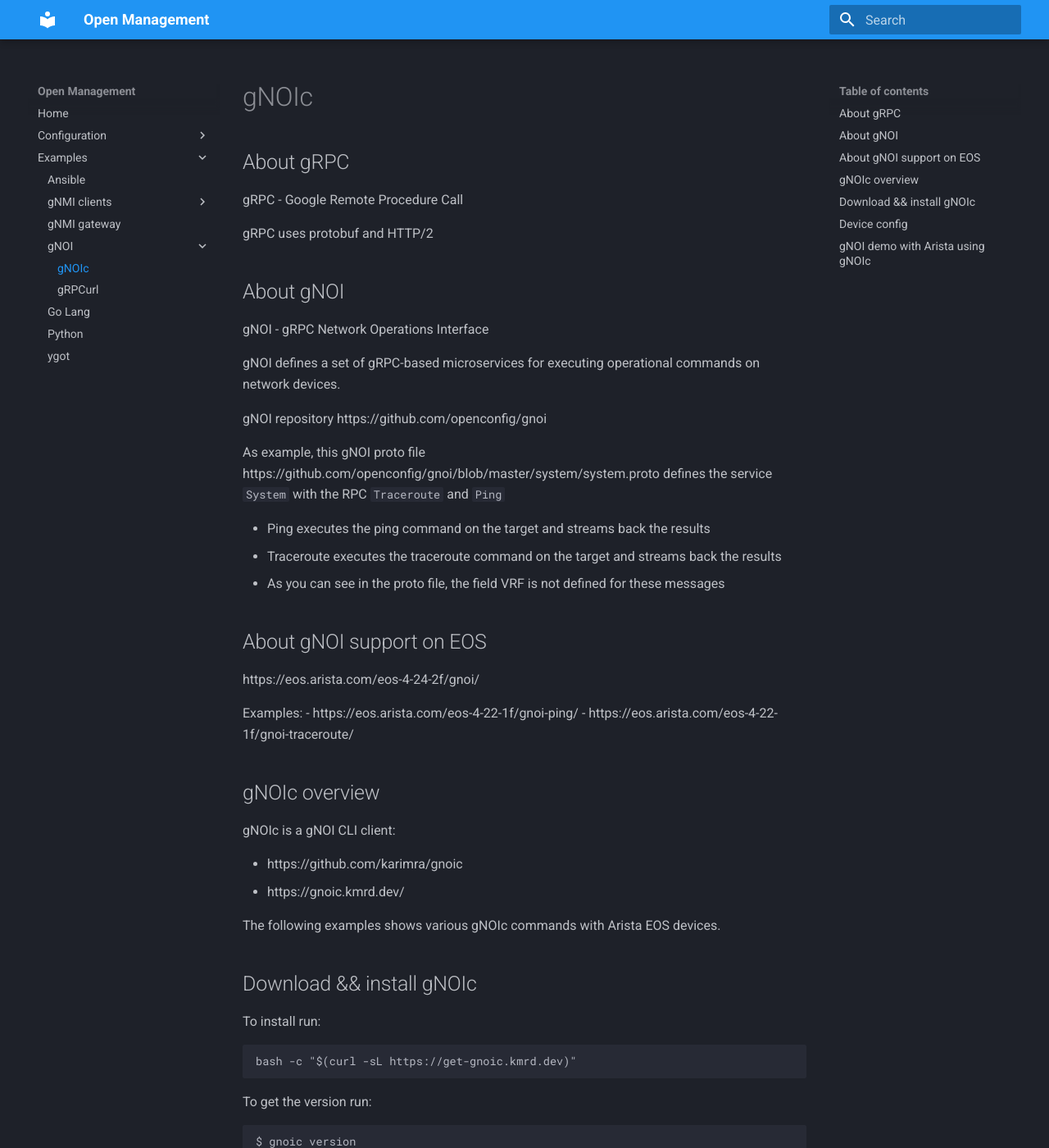
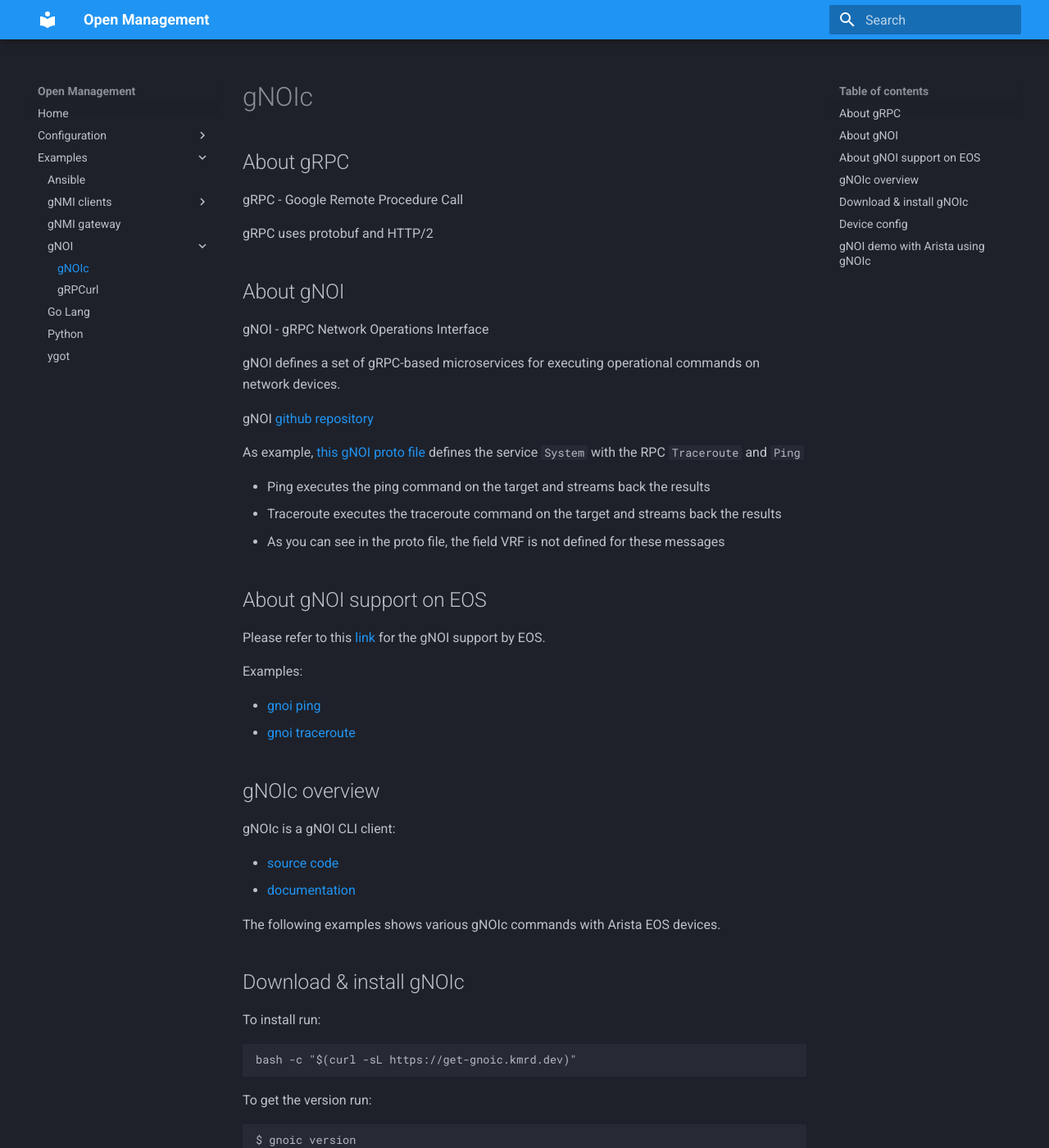
Before and after one commit to aristanetworks/openmgmt, an MkDocs documentation site: the page built from docs/examples/gnoi/gnoic/index.md, in a window 1280 px wide and 1400 px high. Shown: the whole window at 82% size. Built offline with MkDocs 1.6.1 and Material for MkDocs 9.7.7, drawn with Linux system fonts in a browser that asks for light colours.

Commit message:
#47 fix feedbacks from PR 48 regarding gNOI

```diff
--- a/docs/examples/gnoi/gnoic/index.md
+++ b/docs/examples/gnoi/gnoic/index.md
@@ -27,23 +27,24 @@
 
 ## About gNOI support on EOS
 
-https://eos.arista.com/eos-4-24-2f/gnoi/
+Please refer to this [link](https://eos.arista.com/eos-4-24-2f/gnoi/) for the gNOI support by EOS.
 
 Examples:
-- https://eos.arista.com/eos-4-22-1f/gnoi-ping/
-- https://eos.arista.com/eos-4-22-1f/gnoi-traceroute/
+
+- [gnoi ping](https://eos.arista.com/eos-4-22-1f/gnoi-ping/)
+- [gnoi traceroute](https://eos.arista.com/eos-4-22-1f/gnoi-traceroute/)
 
 
 ## gNOIc overview
 
 gNOIc is a gNOI CLI client:
 
-- https://github.com/karimra/gnoic
-- https://gnoic.kmrd.dev/
+- [source code](https://github.com/karimra/gnoic)
+- [documentation](https://gnoic.kmrd.dev/)
 
 The following examples shows various gNOIc commands with Arista EOS devices.
 
-## Download && install gNOIc
+## Download & install gNOIc
 
 To install run:
 
```
Also changed, not shown: other parts of docs/examples/gnoi/gnoic/index.md (+2 -2 lines), docs/examples/gnoi/grpcurl/index.md (+7 -7 lines).
